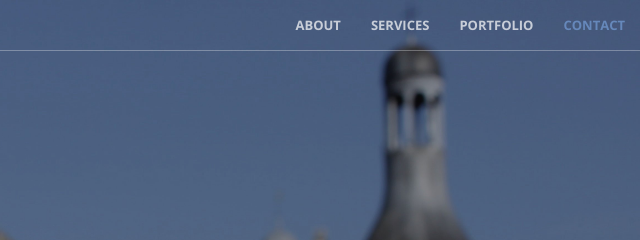
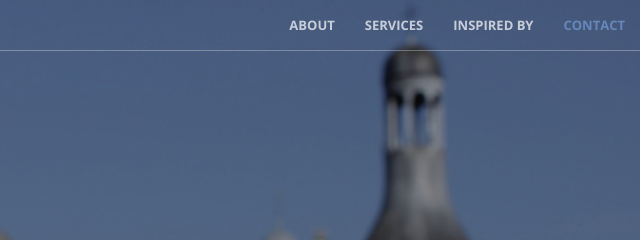
Before and after one commit to TamaraBatieva/personal-page, a website: page index.html in a window 1280 px wide. Shown: the top 240 px of the page, 640-1280 px from the left. Drawn offline with nearby package versions, Linux system fonts and the light colour scheme.

Commit message:
fix inspired by nav tab

```diff
--- a/index.html
+++ b/index.html
@@ -60,7 +60,7 @@
                         <a class="page-scroll" href="#services">Services</a>
                     </li>
                     <li>
-                        <a class="page-scroll" href="#portfolio">Portfolio</a>
+                        <a class="page-scroll" href="#portfolio">Inspired by</a>
                     </li>
                     <li>
                         <a class="page-scroll" href="#contact">Contact</a>
```
